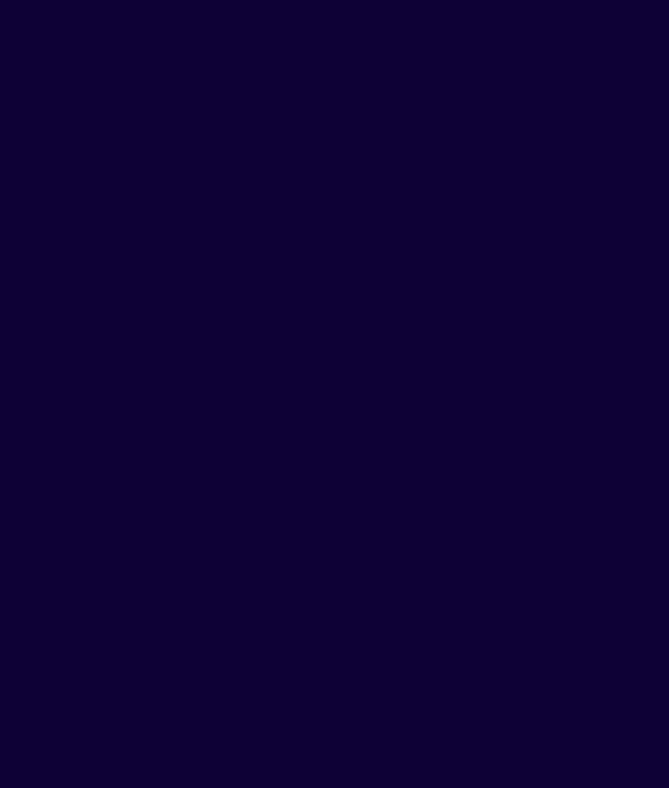
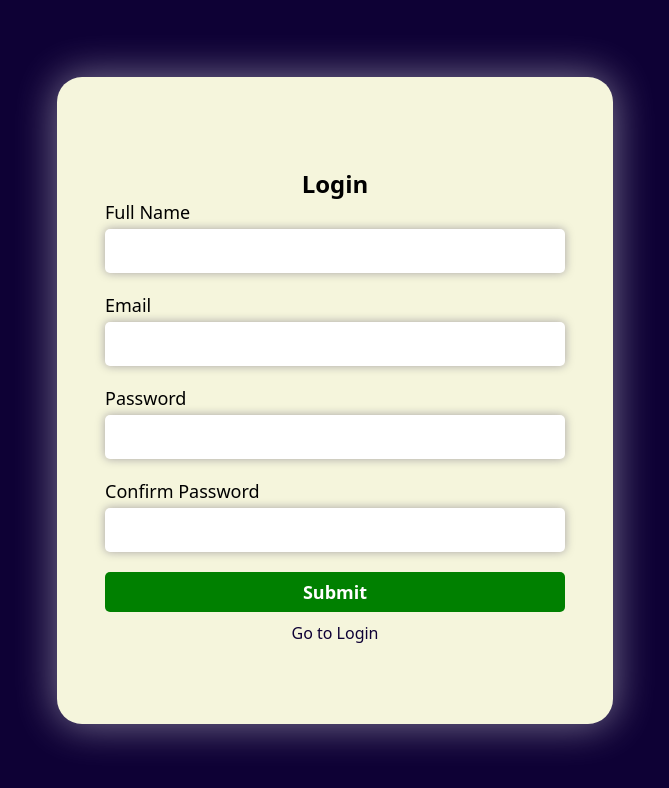
Before and after one commit to AlainRegisDev88/to-do-app, a React (Vite) app in the folder to-do-app/: page /auth/signup in a window 1280 px wide. Before the commit this address had no page. Shown: the top 788 px of the page, without its empty margins (305-974 px from the left). Built offline with nearby package versions, Linux system fonts and the light colour scheme.

Commit message:
add the routing logic and  create notfound file

```diff
--- a/to-do-app/src/App.jsx
+++ b/to-do-app/src/App.jsx
@@ -1,14 +1,20 @@
 import './App.css'
 import AuthenticationPage from './components/AuthenticationPage'
 import { Route, Routes } from 'react-router-dom'
-
+import Login from './components/Login'
+import Signup from './components/Signup'
+import NotFound from './components/NotFound'
 
 function App() {
 
   return (
     <>
       <Routes>
-        <Route path='/login' element={<AuthenticationPage />} />
+        <Route path='/auth' element={<AuthenticationPage />}>
+        <Route path='login' element={<Login />} />
+        <Route path='signup' element={<Signup />} />
+        </Route>
+        <Route path='*' element={<NotFound />} />
       </Routes>
     </>
   )
--- a/to-do-app/src/components/AuthenticationPage.css
+++ b/to-do-app/src/components/AuthenticationPage.css
@@ -1,6 +1,27 @@
-.authentication-container{
+.authentication-container {
     display: flex;
     height: 100vh;
     align-items: center;
     justify-content: center;
 }
+
+.auth-body {
+    display: flex;
+    margin: auto;
+    background-color: beige;
+    flex-direction: column;
+    padding: 5rem 3rem;
+    gap: 10px;
+    align-items: center;
+    border-radius: 25px;
+    box-shadow: 0px 0px 40px 1px rgba(255, 255, 255, 0.46);
+}
+
+.auth-header {
+    position: sticky;
+}
+
+.auth-link {
+    text-decoration: none;
+    color: rgba(14, 1, 53);
+}
--- a/to-do-app/src/components/AuthenticationPage.jsx
+++ b/to-do-app/src/components/AuthenticationPage.jsx
@@ -1,11 +1,35 @@
-import Login from "./Login";
-import Signup from "./Signup";
 import './AuthenticationPage.css'
+import { Outlet } from "react-router-dom";
+import { Link } from 'react-router-dom';
+import { useLocation } from 'react-router-dom';
+import { useEffect, useState } from 'react';
+
 
 const AuthenticationPage = () => {
+    const location = useLocation()
+    const currentPath = location.pathname
+    console.log(currentPath)
+
     return (
         <section className="authentication-container">
-            <Login />
+            <div className="auth-body">
+                <div className="auth-header">
+
+
+
+                </div>
+                <Outlet />
+                <div className="auth-link-container">
+
+                    {currentPath === '/auth/login'
+                        ? <Link className='auth-link' to='/auth/signup'>Go to Signup</Link>
+                        : <Link className='auth-link' to='/auth/login'>Go to Login</Link>
+
+                    }
+                </div>
+            </div>
+
+
         </section>
 
     );
--- a/to-do-app/src/components/Login.css
+++ b/to-do-app/src/components/Login.css
@@ -1,13 +1,7 @@
 .login-form{
     display: flex;
-    margin: auto;
-    background-color: beige;
     flex-direction: column;
-    padding: 5rem 3rem;
-    gap: 10px;
     align-items: center;
-    border-radius: 25px;
-    box-shadow: 0px 0px 40px 1px rgba(255, 255, 255, 0.46);
 
 }
 
--- a/to-do-app/src/components/Login.jsx
+++ b/to-do-app/src/components/Login.jsx
@@ -7,6 +7,8 @@ const Login = () => {
 
     const handleData = (e) => {
         e.preventDefault()
+
+
     }
 
     return (
--- /dev/null
+++ b/to-do-app/src/components/NotFound.jsx
@@ -0,0 +1,9 @@
+const NotFound = () => {
+    return (
+        <div className="not-found-page">
+            <p>page not found</p>
+        </div>
+     );
+}
+
+export default NotFound;
--- a/to-do-app/src/components/Signup.jsx
+++ b/to-do-app/src/components/Signup.jsx
@@ -1,14 +1,83 @@
-import { Form } from "react-router-dom";
+import { useState } from 'react'
+
+import './Signup.css'
 
 const Signup = () => {
+    const [fullName, setFullName] = useState('')
+    const [email, setEmail] = useState('')
+    const [password, setPassword] = useState('')
+    const [confirmPassword, setConfirmPassword] = useState('')
+
+    const handleData = (e) => {
+        e.preventDefault()
+
+
+    }
+
     return (
-        <div className="signup-page">
-            <h2>Signup</h2>
-            {/* <Form action='post'>
+        <div className="login-page">
 
-            </Form> */}
+            <div className="login-form">
+                <h2>Login</h2>
+                <form onSubmit={handleData} action='post'>
+                    <div className="form-items">
+
+                        <div className="form-item">
+                            <label htmlFor="email">Full Name</label>
+                            <input
+                                className='input-box'
+                                type="text"
+                                name="email"
+                                value={fullName}
+                                onChange={(e) => setFullName(e.target.value)}
+                                required
+                            />
+                        </div>
+
+                        <div className="form-item">
+                            <label htmlFor="email">Email</label>
+                            <input
+                                className='input-box'
+                                type="text"
+                                name="email"
+                                value={email}
+                                onChange={(e) => setEmail(e.target.value)}
+                                required
+                            />
+                        </div>
+
+                        <div className="form-item">
+                            <label htmlFor="email">Password</label>
+                            <input
+                                className='input-box'
+                                type="text"
+                                name="email"
+                                value={password}
+                                onChange={(e) => setPassword(e.target.value)}
+                                required
+                            />
+                        </div>
+
+                        <div className="form-item">
+                            <label htmlFor="password">Confirm Password</label>
+                            <input
+                                className='input-box'
+                                type="password"
+                                name="password"
+                                value={confirmPassword}
+                                onChange={(e) => setConfirmPassword(e.target.value)}
+                                required
+                            />
+                        </div>
+
+                        <div className="class-item">
+                            <button type="submit" className="submit-button">Submit</button>
+                        </div>
+                    </div>
+                </form>
+            </div>
         </div>
-     );
+    );
 }
 
 export default Signup;
```
Also changed, not shown: to-do-app/src/components/Signup.css (added).
